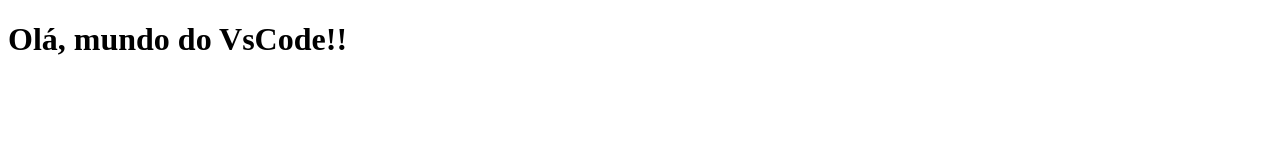
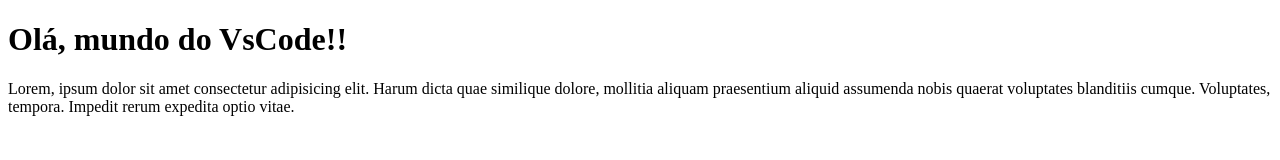
Before and after one commit to BaltazarTT/teste-git, a plain HTML site: page index.html in a window 1280 px wide. Drawn offline with Linux system fonts and the light colour scheme.

Commit message:
add lorem

```diff
--- a/index.html
+++ b/index.html
@@ -8,5 +8,6 @@
 </head>
 <body>
     <h1>Olá, mundo do VsCode!!</h1>
+    <p>Lorem, ipsum dolor sit amet consectetur adipisicing elit. Harum dicta quae similique dolore, mollitia aliquam praesentium aliquid assumenda nobis quaerat voluptates blanditiis cumque. Voluptates, tempora. Impedit rerum expedita optio vitae.</p>
 </body>
 </html>
```
